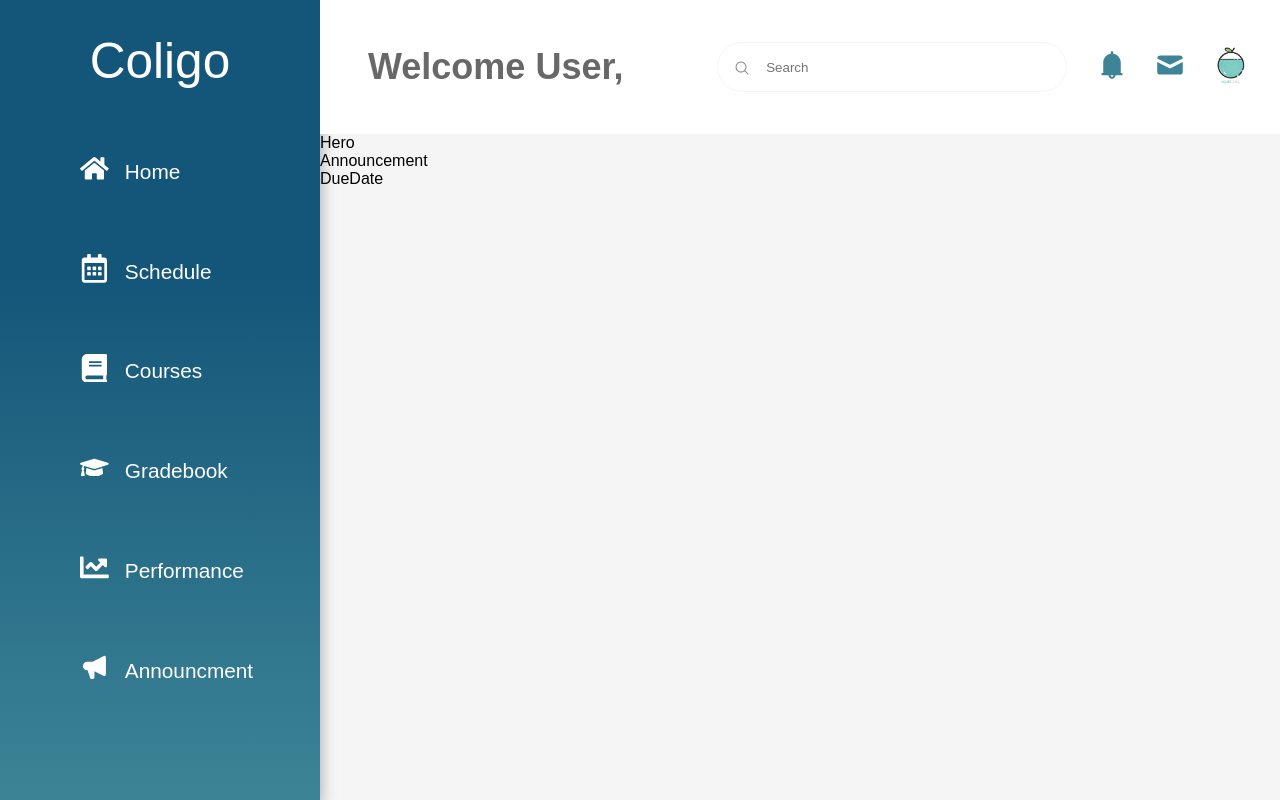
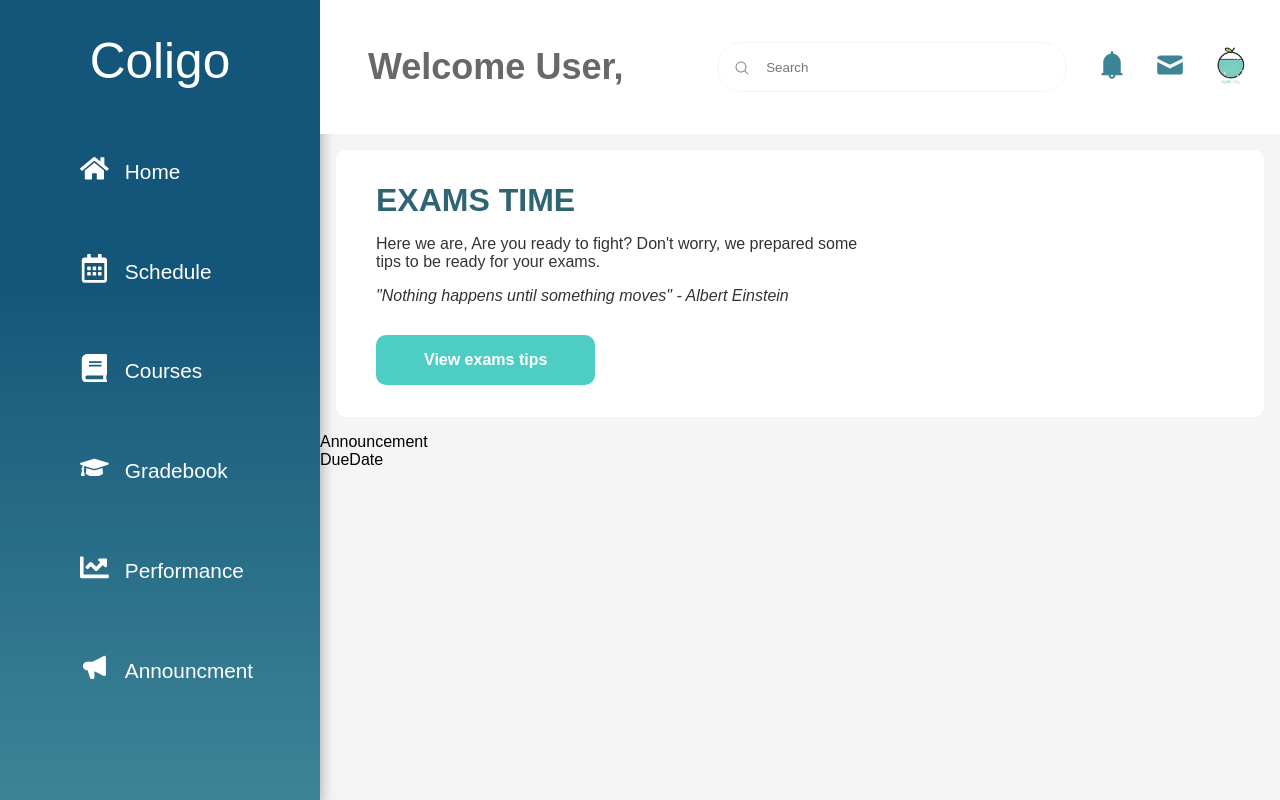
Before and after one commit to Yasser-Shehab/Coligo_Front_End, a React (Vite) app: page / in a window 1280 px wide. Built offline with nearby package versions, Linux system fonts and the light colour scheme.

Commit message:
Hero Section

```diff
--- /dev/null
+++ b/src/Shared/Button/Button.jsx
@@ -0,0 +1,12 @@
+import React from "react";
+import classes from "./Button.module.scss";
+
+const Button = (props) => {
+  return (
+    <button className={classes.button} style={props.style}>
+      {props.title}
+    </button>
+  );
+};
+
+export default Button;
--- /dev/null
+++ b/src/Shared/Button/Button.module.scss
@@ -0,0 +1,7 @@
+.button {
+  border: none;
+  padding: 1rem 3rem;
+  border-radius: 10px;
+  font-size: 1rem;
+  font-weight: 700;
+}
--- a/src/components/Hero/Hero.jsx
+++ b/src/components/Hero/Hero.jsx
@@ -1,8 +1,26 @@
 import React from "react";
 import classes from "./Hero.module.scss";
+import study from "../../assets/images/study.png";
+import Button from "../../Shared/Button/Button";
 
 const Hero = () => {
-  return <div>Hero</div>;
+  return (
+    <section className={classes.heroContainer}>
+      <div className={classes.heroStyle}>
+        <h1>EXAMS TIME</h1>
+        <p>
+          Here we are, Are you ready to fight? Don't worry, we prepared some tips to be ready for
+          your exams.
+        </p>
+
+        <p className={classes.quote}>"Nothing happens until something moves" - Albert Einstein</p>
+        <Button
+          title="View exams tips"
+          style={{ backgroundColor: "#4ECDC4", color: "white", marginTop: 30 }}
+        />
+      </div>
+    </section>
+  );
 };
 
 export default Hero;
--- a/src/components/Hero/Hero.module.scss
+++ b/src/components/Hero/Hero.module.scss
@@ -0,0 +1,39 @@
+.heroContainer {
+  display: flex;
+
+  justify-content: space-between;
+  margin: 1rem;
+  padding: 2rem 2.5rem;
+  background-color: white;
+  border-radius: 10px;
+
+  background-position: right 0px center;
+  background-repeat: no-repeat;
+  @media (min-width: 1600px) {
+    background-image: url("../../assets/images/study.png");
+  }
+}
+.heroStyle {
+  h1 {
+    font-size: 2rem;
+    color: #2f6572;
+  }
+  p {
+    margin-top: 1rem;
+    max-width: 500px;
+    opacity: 0.8;
+  }
+}
+
+.quote {
+  margin-top: 1.5rem;
+  font-style: italic;
+}
+
+.heroImgContainer {
+  background-image: url("../../assets/images/study.png");
+}
+
+.heroImg {
+  width: 100%;
+}
--- a/src/index.css
+++ b/src/index.css
@@ -19,7 +19,7 @@
 
 body {
   font-family: "Poppins", Arial, Helvetica, sans-serif;
-  overflow: hidden;
+  /* overflow: hidden; */
   background-color: #f5f5f5;
 }
 
```
